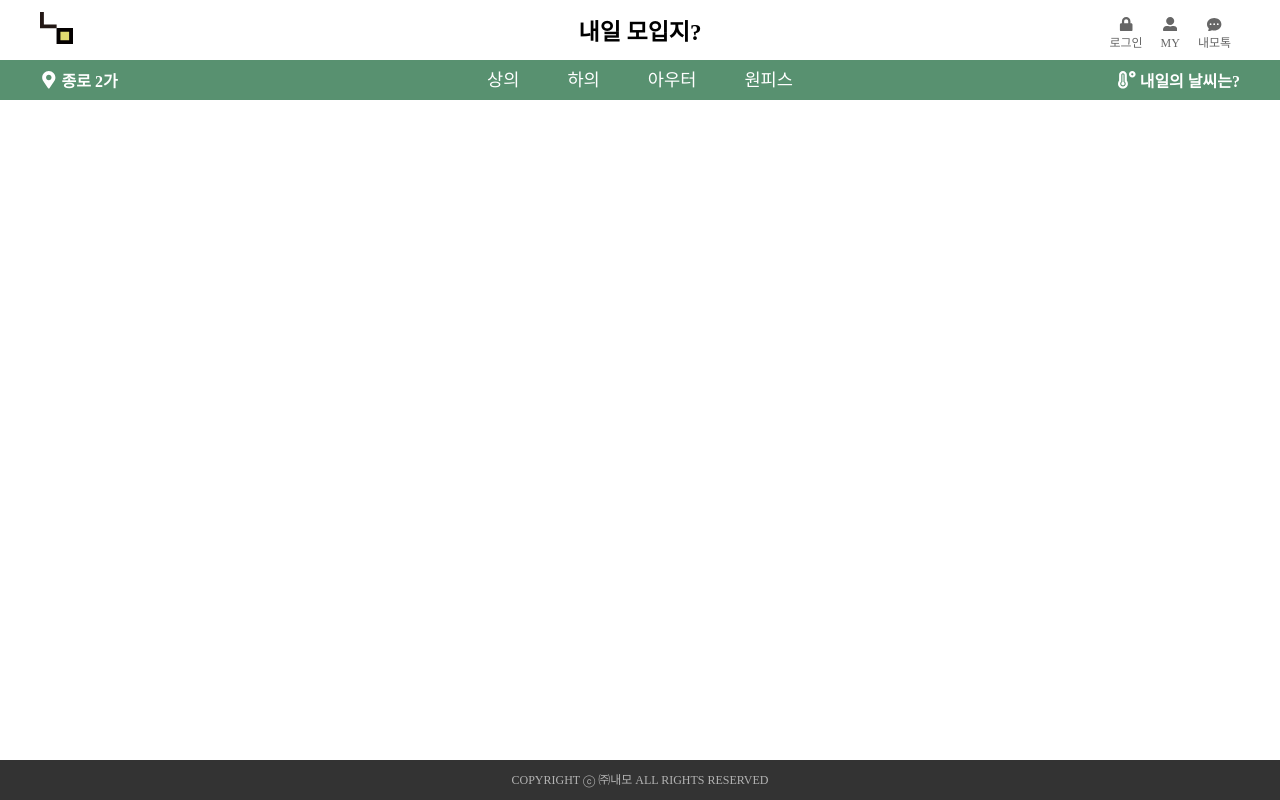
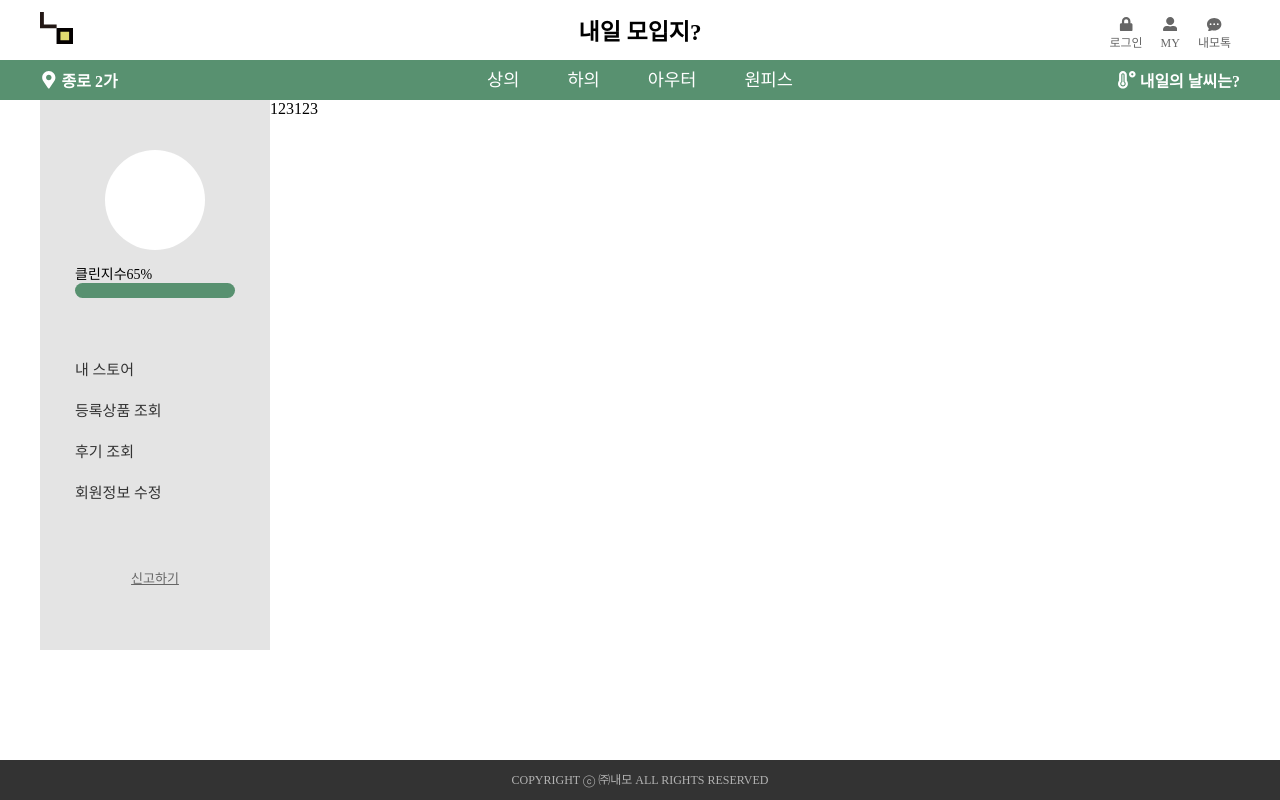
Before and after one commit to yengs/NEMO-react, a React (Create React App) app in the folder nemo-project/: page /mypage in a window 1280 px wide. Built offline with nearby package versions, Linux system fonts and the light colour scheme; a web font is replaced by a local one.

Commit message:
mypage menu

```diff
--- a/nemo-project/package.json
+++ b/nemo-project/package.json
@@ -8,7 +8,9 @@
     "@testing-library/react": "^13.4.0",
     "@testing-library/user-event": "^13.5.0",
     "axios": "^1.1.3",
+    "chart.js": "^3.9.1",
     "react": "^18.2.0",
+    "react-chartjs-2": "^4.3.1",
     "react-datepicker": "^4.8.0",
     "react-daum-postcode": "^3.1.1",
     "react-dom": "^18.2.0",
--- a/nemo-project/src/App.js
+++ b/nemo-project/src/App.js
@@ -10,6 +10,7 @@ import Main from './Main';
 import Login from './member/Login';
 import ItemDetail from './Item/ItemDetail';
 import Join from './member/Join';
+import MyPage from './MyPage';
 
 
 function App() {
@@ -26,6 +27,7 @@ function App() {
         <Route path="/item/detail/:itemNum" component={ItemDetail} />
         <Route path="/member/join" component={Join} />
         <Route path="/member/login" component={Login} />
+        <Route path="/mypage" component={MyPage} />
       </div>
 
       <Footer />
--- /dev/null
+++ b/nemo-project/src/MyMenu.js
@@ -0,0 +1,28 @@
+import Chart from 'chart.js/auto';
+import { Bar } from 'react-chartjs-2';
+import { Route } from 'react-router-dom';
+
+function MyMenu() {
+
+    return (
+        <div className="myMenuWrap">
+            <div className="memberImg"></div>
+            <div className="cleanG">
+                클린지수<span>65</span>%
+                <div style={{"width":"100%", "height":"15px", "backgroundColor":"rgb(88, 145, 112)", "borderRadius":"20px"}}></div>
+            </div>
+            <div className="menu">
+                <ul>
+                    {/* <li>나의 계정 설정</li> */}
+                    <li><Route>내 스토어</Route></li>
+                    <li><Route>등록상품 조회</Route></li>
+                    <li><Route>후기 조회</Route></li>
+                    <li><Route>회원정보 수정</Route></li>
+                </ul>
+                <button className="warnBtn">신고하기</button>
+            </div>
+        </div>
+    );
+}
+
+export default MyMenu;
--- /dev/null
+++ b/nemo-project/src/MyPage.js
@@ -0,0 +1,15 @@
+import MyMenu from "./MyMenu";
+import MyStore from "./MyStore";
+
+import './mypage.css';
+
+function MyPage() {
+    return(
+        <div className="myPageWrap">
+            <MyMenu />
+            <MyStore />
+        </div>
+    );
+}
+
+export default MyPage;
--- /dev/null
+++ b/nemo-project/src/MyStore.js
@@ -0,0 +1,9 @@
+function MyStore() {
+    return(
+        <div>
+            <div>123123</div>
+        </div>
+    );
+}
+
+export default MyStore;
--- /dev/null
+++ b/nemo-project/src/mypage.css
@@ -0,0 +1,63 @@
+.myPageWrap {
+    width: 100%;
+    height: calc(100vh - 250px);
+    max-width: 1200px;
+    margin: 0 auto;
+    display: flex;
+}
+
+.myMenuWrap {
+    width: 230px;
+    background-color: rgb(228, 228, 228);
+    padding: 50px 35px;
+    box-sizing: border-box;
+}
+
+.myMenuWrap .memberImg, .myMenuWrap .cleanG, .myMenuWrap .myMenuWrap {
+    margin: auto;
+}
+
+.myMenuWrap .cleanG {
+    width: 100%;
+    margin-top: 13px;
+    font-size: 14px;
+}
+
+.myMenuWrap .memberImg {
+    background-color: rgb(255, 255, 255);
+    width: 100px;
+    height: 100px;
+    border-radius: 50%;
+}
+
+.myMenuWrap .menu {
+    height: calc(100% - 160px);
+    display: flex;
+    flex-direction: column;
+    justify-content: space-between;
+    align-items: center;
+}
+
+.myMenuWrap .menu ul {
+    margin: 50px 0 0 0;
+    padding: 0;
+    width: 100%;
+}
+
+.myMenuWrap .menu li {
+    list-style: none;
+    padding: 10px 0;
+    font-size: 15px;
+    color: #333;
+    cursor: pointer;
+}
+
+.warnBtn {
+    border: none;
+    background-color: transparent;
+    text-align: center;
+    font-size: 13px;
+    color: #666;
+    text-decoration: underline;
+    cursor: pointer;
+}
```
Also changed, not shown: 2 other files (tests, documents, lock files or other folders).
